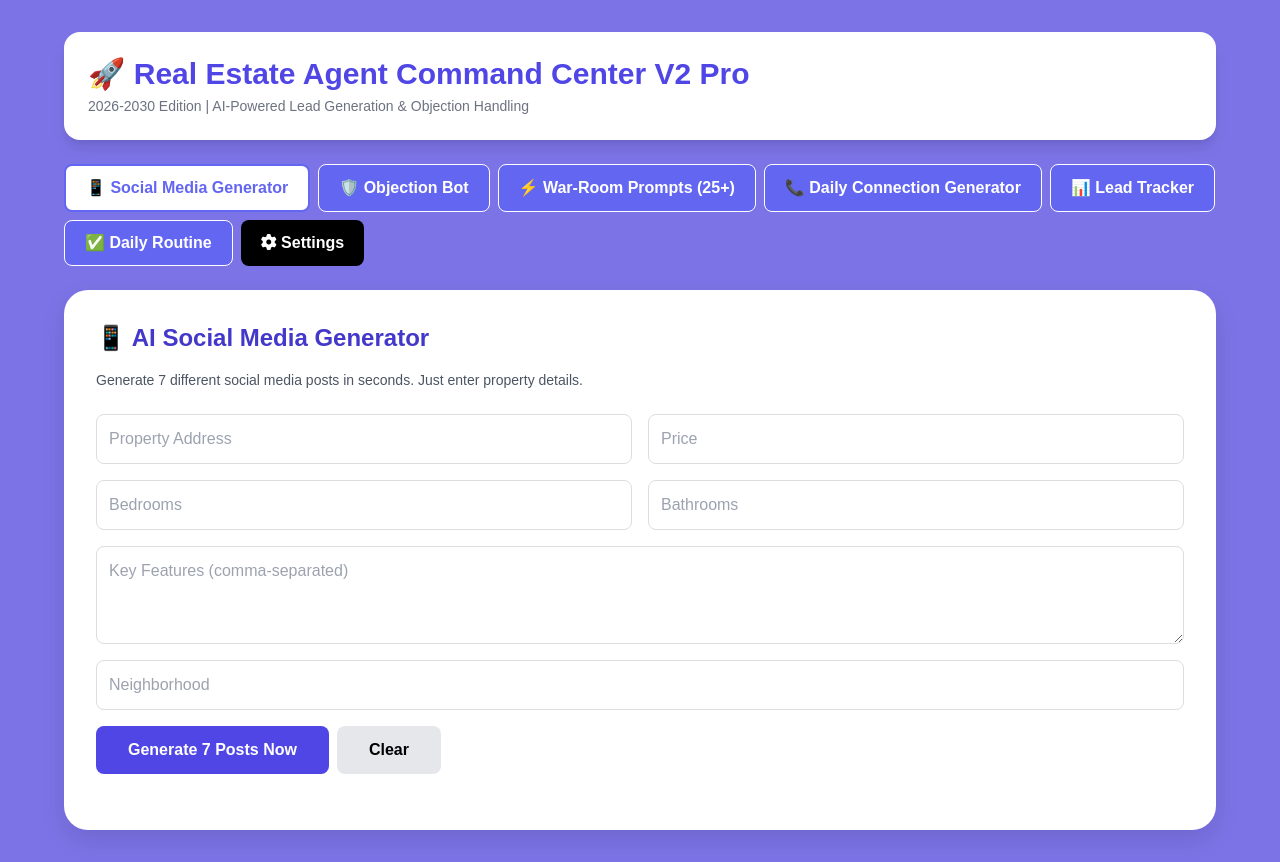
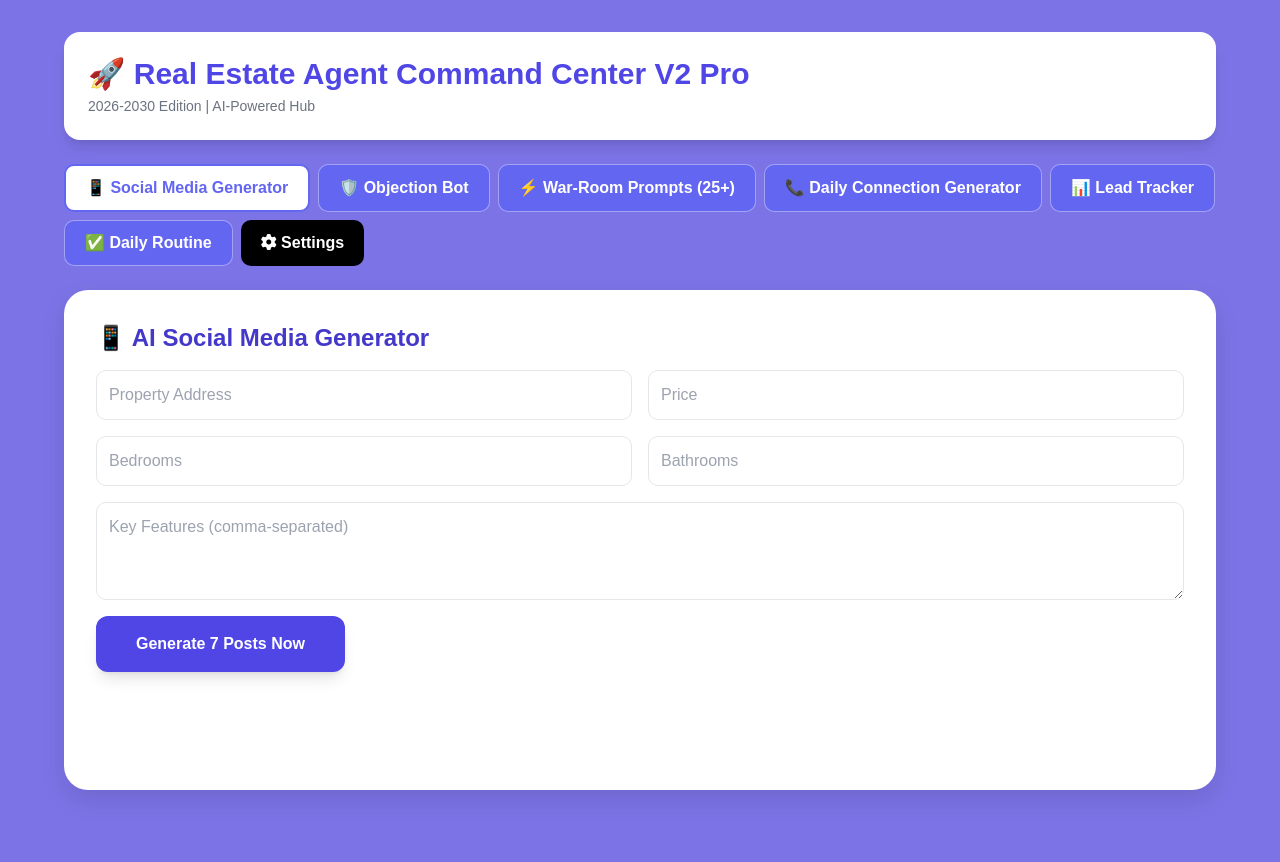
Before and after one commit to gabrielajonasroyallepage-ctrl/Gab_Command_Center, a plain HTML site: page index.html in a window 1280 px wide. Both pictures are taken after a click on the button "📱 Social Media Generator". After the commit the page ends 822 px from the top, so only its background shows below. Drawn offline with nearby package versions, Linux system fonts and the light colour scheme.

Commit message:
Refactor HTML structure and update styles

```diff
--- a/index.html
+++ b/index.html
@@ -9,110 +9,92 @@
     <style>
         body { background-color: #7c73e6; font-family: sans-serif; }
         .glass-card { background: white; border-radius: 24px; box-shadow: 0 10px 25px rgba(0,0,0,0.1); }
-        .nav-btn { background: #6366f1; color: white; border: 1px solid white; border-radius: 8px; font-weight: bold; transition: all 0.2s; padding: 10px 20px; }
-        .nav-btn:hover { background: #4f46e5; }
+        .nav-btn { background: #6366f1; color: white; border: 1px solid rgba(255,255,255,0.4); border-radius: 10px; font-weight: bold; transition: 0.2s; padding: 10px 20px; }
         .nav-btn.active { background: white !important; color: #6366f1 !important; border: 2px solid #6366f1 !important; }
-        input, textarea { border: 1px solid #ddd !important; border-radius: 8px !important; padding: 12px !important; width: 100%; margin-bottom: 10px; }
+        input, textarea { border: 1.5px solid #e5e7eb !important; border-radius: 10px !important; padding: 12px !important; width: 100%; margin-bottom: 10px; }
+        .output-box { background: #f9fafb; border: 1px solid #e5e7eb; border-radius: 15px; padding: 25px; margin-top: 20px; white-space: pre-wrap; color: #1f2937; line-height: 1.7; }
     </style>
 </head>
 <body class="p-4 md:p-8">
 
     <div class="max-w-6xl mx-auto">
         <div class="bg-white rounded-2xl p-6 mb-6 shadow-lg">
-            <h1 class="text-3xl font-bold text-indigo-600">🚀 Real Estate Agent Command Center V2 Pro</h1>
-            <p class="text-gray-500 mt-1 font-medium text-sm">2026-2030 Edition | AI-Powered Lead Generation & Objection Handling</p>
+            <h1 class="text-3xl font-bold text-indigo-600 flex items-center gap-3">🚀 Real Estate Agent Command Center V2 Pro</h1>
+            <p class="text-gray-500 mt-1 font-medium text-sm">2026-2030 Edition | AI-Powered Hub</p>
         </div>
 
         <div class="flex flex-wrap gap-2 mb-6">
-            <button onclick="openTab('social')" class="nav-btn active" id="tab-social">📱 Social Media Generator</button>
-            <button onclick="openTab('objection')" class="nav-btn" id="tab-objection">🛡️ Objection Bot</button>
-            <button onclick="openTab('warroom')" class="nav-btn">⚡ War-Room Prompts (25+)</button>
-            <button onclick="openTab('connection')" class="nav-btn">📞 Daily Connection Generator</button>
-            <button onclick="openTab('leads')" class="nav-btn">📊 Lead Tracker</button>
-            <button onclick="openTab('routine')" class="nav-btn">✅ Daily Routine</button>
-            <button onclick="openTab('settings')" class="nav-btn bg-black border-none"><i class="fas fa-cog"></i> Settings</button>
+            <button onclick="showTab('social')" class="nav-btn active" id="tab-social">📱 Social Media Generator</button>
+            <button onclick="showTab('objection')" class="nav-btn">🛡️ Objection Bot</button>
+            <button onclick="showTab('warroom')" class="nav-btn">⚡ War-Room Prompts (25+)</button>
+            <button onclick="showTab('connection')" class="nav-btn">📞 Daily Connection Generator</button>
+            <button onclick="showTab('leads')" class="nav-btn">📊 Lead Tracker</button>
+            <button onclick="showTab('routine')" class="nav-btn">✅ Daily Routine</button>
+            <button onclick="showTab('settings')" class="nav-btn bg-black border-none"><i class="fas fa-cog"></i> Settings</button>
         </div>
 
         <div class="glass-card p-8 min-h-[500px]">
 
-            <div id="social-content" class="tab-panel">
+            <div id="social-panel" class="tab-panel">
                 <h2 class="text-2xl font-bold text-indigo-700 mb-4">📱 AI Social Media Generator</h2>
-                <p class="text-gray-600 mb-6 text-sm">Generate 7 different social media posts in seconds. Just enter property details.</p>
-
                 <div class="grid grid-cols-1 md:grid-cols-2 gap-4">
-                    <input id="in-addr" type="text" placeholder="Property Address">
-                    <input id="in-price" type="text" placeholder="Price">
-                    <input id="in-beds" type="text" placeholder="Bedrooms">
-                    <input id="in-baths" type="text" placeholder="Bathrooms">
-                    <textarea id="in-features" rows="3" class="md:col-span-2" placeholder="Key Features (comma-separated)"></textarea>
-                    <input id="in-hood" type="text" class="md:col-span-2" placeholder="Neighborhood">
+                    <input id="f-addr" type="text" placeholder="Property Address">
+                    <input id="f-price" type="text" placeholder="Price">
+                    <input id="f-beds" type="text" placeholder="Bedrooms">
+                    <input id="f-baths" type="text" placeholder="Bathrooms">
+                    <textarea id="f-features" rows="3" class="md:col-span-2" placeholder="Key Features (comma-separated)"></textarea>
                 </div>
-
-                <div class="flex gap-2 mt-4">
-                    <button onclick="callAI('social')" id="btn-social" class="bg-indigo-600 text-white px-8 py-3 rounded-lg font-bold">Generate 7 Posts Now</button>
-                    <button onclick="location.reload()" class="bg-gray-200 px-8 py-3 rounded-lg font-bold">Clear</button>
-                </div>
-                <div id="out-social" class="mt-6"></div>
+                <button onclick="runCommand('social')" id="btn-social" class="mt-4 bg-indigo-600 text-white px-10 py-4 rounded-xl font-bold shadow-lg">Generate 7 Posts Now</button>
+                <div id="out-social"></div>
             </div>
 
-            <div id="settings-content" class="tab-panel hidden">
-                <h2 class="text-2xl font-bold mb-4">API Settings</h2>
+            <div id="settings-panel" class="tab-panel hidden">
+                <h2 class="text-2xl font-bold mb-4 text-indigo-800">API Settings</h2>
                 <div class="max-w-md">
-                    <label class="block font-bold mb-2 text-sm text-gray-700">Google Gemini Key (Must start with AIza...)</label>
-                    <input type="password" id="api-key-input" placeholder="Paste your key here">
-                    <button onclick="saveKey()" class="bg-green-600 text-white px-6 py-2 rounded font-bold w-full">Clean & Save Key</button>
-                    <p class="mt-4 text-xs text-red-500 font-bold uppercase">Important: Copy the key using the 'Copy' icon in Google AI Studio.</p>
+                    <label class="block font-bold mb-2 text-sm text-gray-700">Paste Gemini Key here</label>
+                    <input type="password" id="key-field" placeholder="AIza...">
+                    <button onclick="saveKey()" class="bg-green-600 text-white px-6 py-2 rounded font-bold w-full">Save Key</button>
                 </div>
             </div>
 
-            <div id="other-content" class="tab-panel hidden py-20 text-center text-gray-400">
+            <div id="other-panel" class="tab-panel hidden py-20 text-center text-gray-400">
                 <i class="fas fa-tools text-5xl mb-4"></i>
-                <p>Logic for this feature will be added once connection is fixed.</p>
+                <p>Social Media logic is first! We will activate this button next.</p>
             </div>
-
         </div>
     </div>
 
     <script>
-        function openTab(id) {
+        function showTab(id) {
             document.querySelectorAll('.tab-panel').forEach(p => p.classList.add('hidden'));
             document.querySelectorAll('.nav-btn').forEach(b => b.classList.remove('active'));
-
-            const target = (id === 'social' || id === 'settings') ? id + '-content' : 'other-content';
+            const target = (id === 'social' || id === 'settings') ? id + '-panel' : 'other-panel';
             document.getElementById(target).classList.remove('hidden');
             if(event) event.currentTarget.classList.add('active');
         }
 
         function saveKey() {
-            // Automatically trims spaces to prevent "Invalid Key" errors
-            const rawKey = document.getElementById('api-key-input').value.trim();
-            if(!rawKey.startsWith("AIza")) {
-                alert("❌ Error: That doesn't look like a Gemini Key. It should start with 'AIza'.");
-                return;
-            }
-            localStorage.setItem('RE_COMMAND_KEY', rawKey);
-            alert('✅ Key Cleaned & Saved! Refreshing page...');
+            localStorage.setItem('STABLE_API_KEY', document.getElementById('key-field').value.trim());
+            alert('✅ Key Saved! Page refreshing...');
             location.reload();
         }
 
-        async function callAI(mode) {
-            const key = localStorage.getItem('RE_COMMAND_KEY');
+        async function runCommand() {
+            const key = localStorage.getItem('STABLE_API_KEY');
             const out = document.getElementById('out-social');
             const btn = document.getElementById('btn-social');
 
-            if(!key) { alert('Go to Settings and save your API key!'); openTab('settings'); return; }
+            if(!key) { alert('Go to Settings first!'); showTab('settings'); return; }
 
             btn.disabled = true;
-            btn.innerText = "⏳ AI is Working...";
-            out.innerHTML = "Connecting to Google...";
+            btn.innerHTML = "<i class='fas fa-spinner fa-spin'></i> AI Generating...";
+            out.innerHTML = "";
 
-            const prompt = `Create 7 social media posts for: ${document.getElementById('in-addr').value}. Price: ${document.getElementById('in-price').value}. Features: ${document.getElementById('in-features').value}.`;
+            const prompt = `Act as a top Real Estate Marketer. Create 7 social media posts for: ${document.getElementById('f-addr').value}. Price: ${document.getElementById('f-price').value}. Features: ${document.getElementById('f-features').value}.`;
 
             try {
-                // Using the most universal endpoint
-                const url = `https://generativelanguage.googleapis.com/v1beta/models/gemini-1.5-flash:generateContent?key=${key}`;
-
-                const response = await fetch(url, {
+                // THE CRITICAL FIX: Explicit v1 and gemini-1.5-flash
+                const response = await fetch(`https://generativelanguage.googleapis.com/v1/models/gemini-1.5-flash:generateContent?key=${key}`, {
                     method: 'POST',
                     headers: {'Content-Type': 'application/json'},
                     body: JSON.stringify({ contents: [{ parts: [{ text: prompt }] }] })
@@ -122,9 +104,9 @@
                 if(data.error) throw new Error(data.error.message);
 
                 const text = data.candidates[0].content.parts[0].text;
-                out.innerHTML = `<div class="p-6 bg-indigo-50 border-2 border-indigo-100 rounded-xl whitespace-pre-wrap">${text.replace(/\*\*/g, '')}</div>`;
+                out.innerHTML = `<div class="output-box">${text.replace(/\*\*/g, '')}</div>`;
             } catch (err) {
-                out.innerHTML = `<div class="p-4 bg-red-100 text-red-700 rounded-lg">❌ Connection Error: ${err.message}</div>`;
+                out.innerHTML = `<div class="mt-6 p-4 bg-red-100 text-red-700 rounded-lg font-bold">❌ Connection Error: ${err.message}</div>`;
             } finally {
                 btn.disabled = false;
                 btn.innerText = "Generate 7 Posts Now";
@@ -132,8 +114,8 @@
         }
 
         window.onload = () => {
-            const saved = localStorage.getItem('RE_COMMAND_KEY');
-            if(saved) document.getElementById('api-key-input').value = saved;
+            const saved = localStorage.getItem('STABLE_API_KEY');
+            if(saved) document.getElementById('key-field').value = saved;
         };
     </script>
 </body>
```
